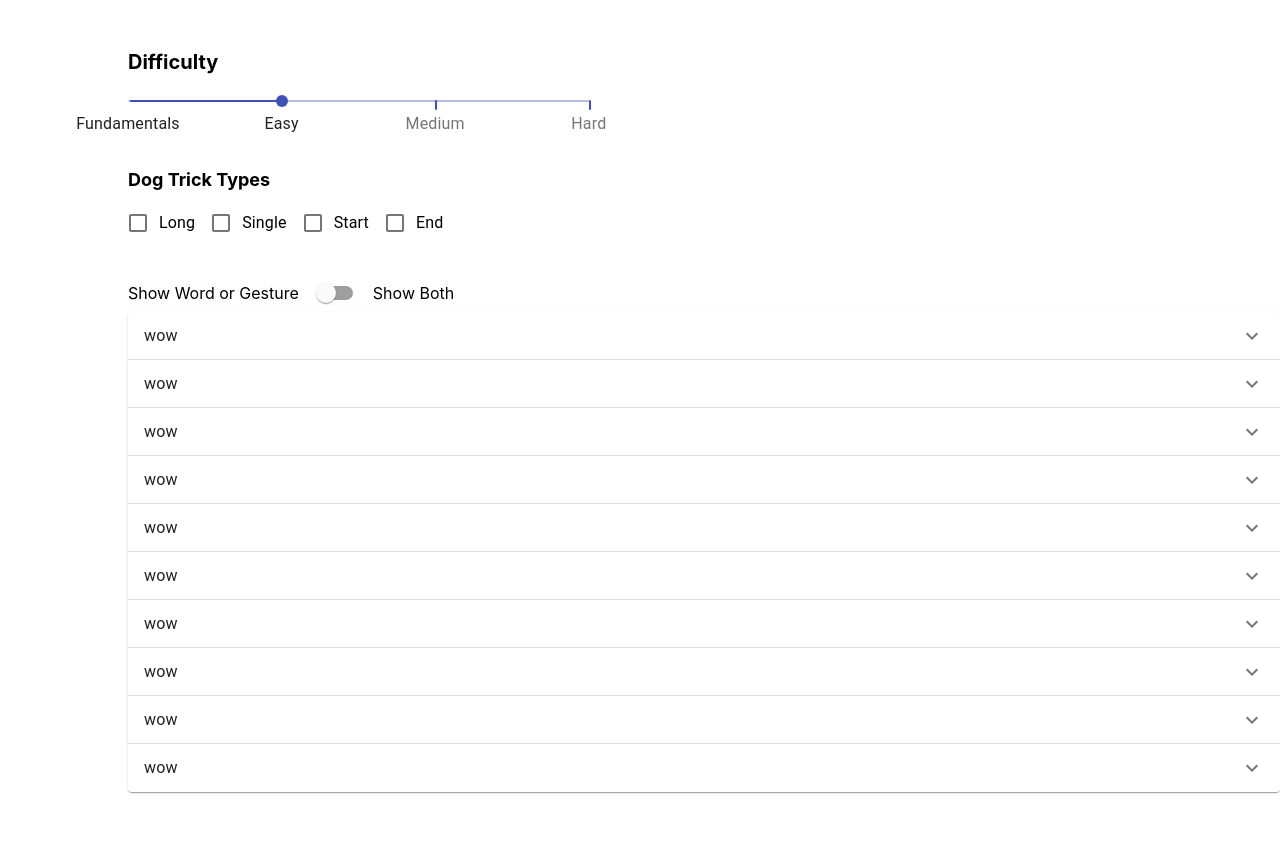
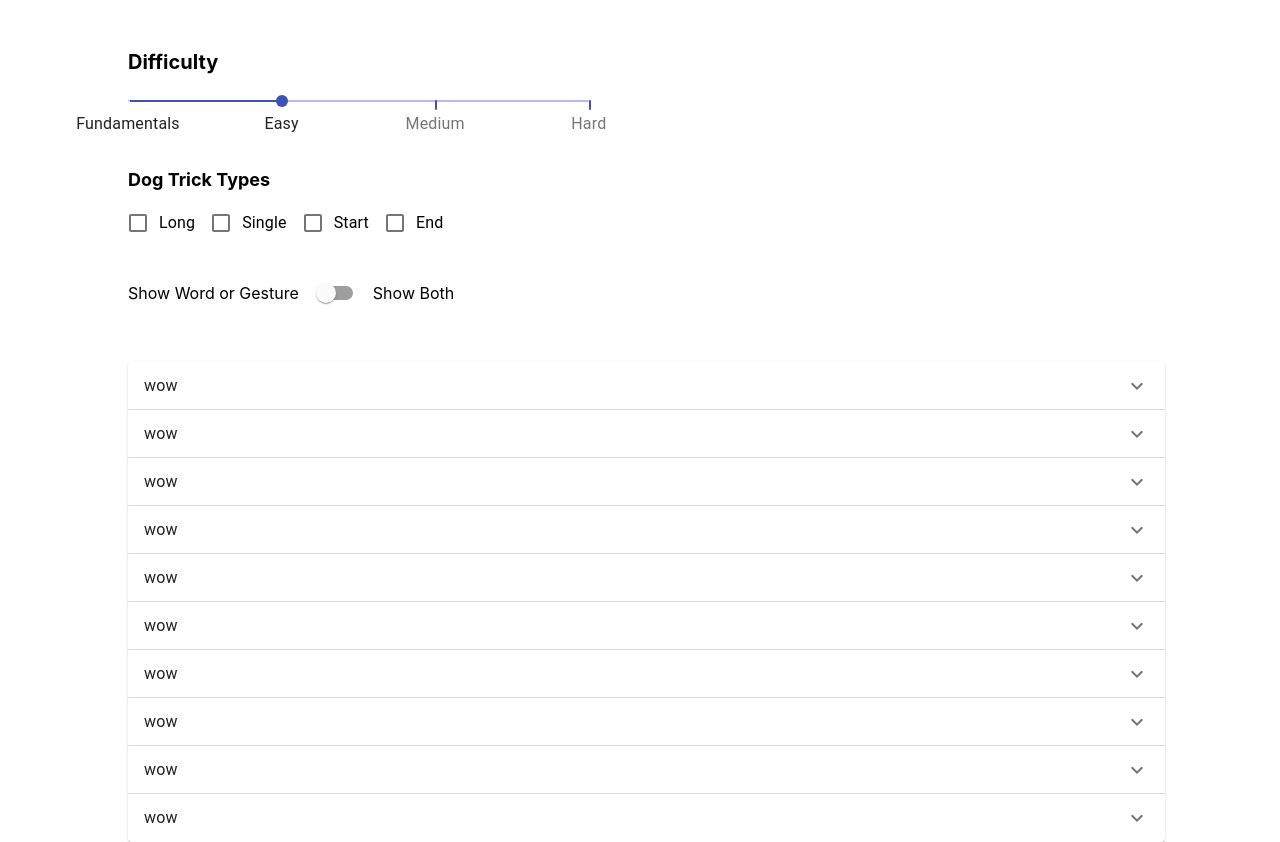
Before and after one commit to brianhuang822/dogTrick, a React (Create React App) app in the folder my-app/: page / in a window 1280 px wide. Before the commit the page ends 800 px from the top, so only its background shows below. Built offline with nearby package versions, Linux system fonts and the light colour scheme.

Commit message:
fixed some typos and made some css changes

```diff
--- a/my-app/src/App.js
+++ b/my-app/src/App.js
@@ -35,14 +35,17 @@ const styles = {
         marginTop: 30
     },
     accordionPanels: {
-        marginTop: 40,
+        marginTop: 50,
         width: '90%'
+    },
+    accordionExpanded: {
+
     },
     accordionHeading: {
 
     },
     accordionDetails:{
-        height: 'max(300, 20%)'
+        height: '40vh'
     },
     accordionWebsite: {
         width: '100%'
@@ -119,9 +122,9 @@ function App(props) {
             <div className={classes.wordGestureSwitch}>
                 <WordGestureSwitch value={switchValue} setValue={setSwitchValue}/>
             </div>
-            <div className={classes.AccordionPanels}>
+            <div className={classes.accordionPanels}>
                 {accordionValue.map((trick) => (
-                    <Accordion key={trick.gesture} classes={{expanded: classes.expanded}}>
+                    <Accordion key={trick.gesture} classes={{expanded: classes.accordionExpanded}}>
                         <AccordionSummary expandIcon={<ExpandMoreIcon/>}>
                             <Typography className={classes.accordionHeading}>
                                 {trick.word}
```
